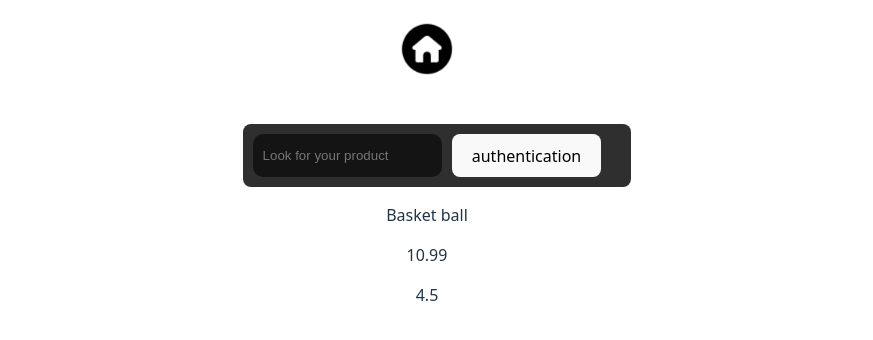
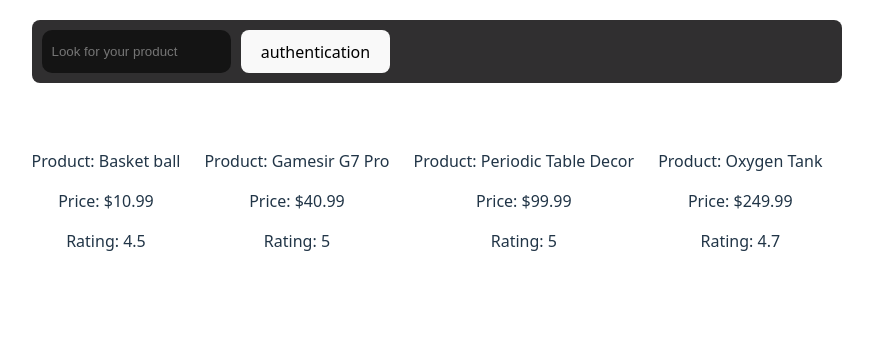
Before and after one commit to RobertoBonnelly/rbprofile, a React (Vite) app: page /E-Commerce in a window 1280 px wide. Shown: the top 340 px of the page, without its empty margins (213-1086 px from the left). Built offline with nearby package versions, Linux system fonts and the light colour scheme.

Commit message:
feat: added dashboard button and products organization

```diff
--- a/src/e-commerce/Landing-Page.tsx
+++ b/src/e-commerce/Landing-Page.tsx
@@ -1,5 +1,5 @@
 import ECTopNav from "./components/TopNav";
-import GetProducts from "./components/mock-products";
+import GetProducts from "./components/products";
 
 export default function LandingPage() {
     return(
--- a/src/e-commerce/components/mock-products.tsx
+++ /dev/null
@@ -1,15 +0,0 @@
-import type { Product } from "../types/products";
-
-export default function GetProducts() {
-    const productList: Product = {name: "Basket ball", price: 10.99, rating: 4.5};
-
-    const { name, price, rating } = productList;
-
-    return (
-        <div>
-            <p>{name}</p>
-            <p>{price}</p>
-            <p>{rating}</p>
-        </div>
-    )
-}
--- /dev/null
+++ b/src/e-commerce/components/products.tsx
@@ -0,0 +1,19 @@
+import type { Product } from "../types/products";
+import '../../styles/E-Commerce.css'
+
+export default function GetProducts() {
+  const productList: Product[] = [
+    { name: "Basket ball", price: 10.99, rating: 4.5 },
+    { name: "Gamesir G7 Pro", price: 40.99, rating: 5.0 },
+    { name: "Periodic Table Decor", price: 99.99, rating: 5.0 },
+    { name: "Oxygen Tank", price: 249.99, rating: 4.7 },
+  ];
+
+  return <div className="products">{productList.map((product) => (
+    <div className="item">
+      <p>Product: {product.name}</p>
+      <p>Price: ${product.price}</p>
+      <p>Rating: {product.rating}</p>
+    </div>
+  ))}</div>;
+}
--- a/src/styles/About-me.css
+++ b/src/styles/About-me.css
@@ -3,6 +3,9 @@
     text-align: justify;
     padding-left: 50px;
     padding-top: 50px;
+    display: grid;
+    place-items: center;
+    margin: 50px 400px;
 }
 
 .title {
--- /dev/null
+++ b/src/styles/E-Commerce.css
@@ -0,0 +1,5 @@
+.products {
+  display: flex;
+  gap: 1.5rem;
+  margin: 50px 0;
+}
--- a/src/styles/Presentation.css
+++ b/src/styles/Presentation.css
@@ -19,6 +19,10 @@
 }
 
 .dashboard-button {
+  position: fixed;
+  top: 0;
+  left: 0;
+  margin: 0 300px;
   height: 50px;
   padding: 1.5em;
   will-change: filter;
```
